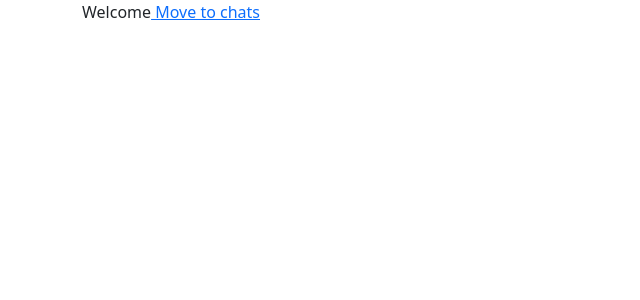
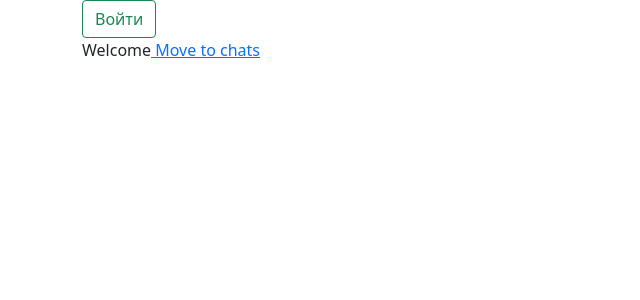
Before and after one commit to SO-Matveev/react-based-messanger, a React (Create React App) app: page / in a window 1280 px wide. Shown: the top 300 px of the page, without its empty margins (0-640 px from the left). Built offline with nearby package versions, Linux system fonts and the light colour scheme; what @googlemaps/react-wrapper would draw is missing.

Commit message:
add authentication (#3)

```diff
--- a/package.json
+++ b/package.json
@@ -3,6 +3,7 @@
   "version": "0.1.0",
   "private": true,
   "dependencies": {
+    "@auth0/auth0-react": "^1.10.2",
     "@googlemaps/react-wrapper": "^1.1.35",
     "@reduxjs/toolkit": "^1.8.3",
     "@testing-library/jest-dom": "^5.16.4",
--- a/src/App.js
+++ b/src/App.js
@@ -4,14 +4,20 @@ import { Container } from "react-bootstrap";
 import Chats from "./routes/Chats";
 import Chat from "./routes/Chat";
 import Main from "./routes/Main";
-
+import { Auth0Provider } from "@auth0/auth0-react";
 import "./App.css";
 import { Wrapper } from "@googlemaps/react-wrapper";
-
+import Auth from "./components/Auth";
 function App() {
   return (
     <Wrapper apiKey="AIzaSyBEWfYnG7bYhE2NUEvCyKs5j_2-a4LGmgE">
+      <Auth0Provider
+        domain="dev-pi626oqr.eu.auth0.com"
+        clientId="O3AeTHBeJm6c3KvHkOiwHn3iCsRUvtaR"
+        redirectUri={window.location.origin}
+      >
         <Container>
+          <Auth />
           <Routes>
             <Route path="/" element={<Main />}></Route>
             <Route path="chats" element={<Chats />}>
@@ -19,6 +25,7 @@ function App() {
             </Route>
           </Routes>
         </Container>
+      </Auth0Provider>
     </Wrapper>
   );
 }
--- /dev/null
+++ b/src/components/Auth.js
@@ -0,0 +1,24 @@
+import { useAuth0 } from "@auth0/auth0-react";
+import { Button } from "react-bootstrap";
+
+function Auth() {
+  const { user, isAuthenticated, loginWithRedirect, logout } = useAuth0();
+  if (isAuthenticated) {
+    return (
+      <div>
+        <span className="me-2">{user.name}</span>
+        <Button variant="outline-danger" onClick={() => logout()}>
+          Выйти
+        </Button>
+      </div>
+    );
+  }
+  return (
+    <div>
+      <Button variant="outline-success" onClick={() => loginWithRedirect()}>
+        Войти
+      </Button>
+    </div>
+  );
+}
+export default Auth;
--- a/src/features/MessageForm.js
+++ b/src/features/MessageForm.js
@@ -30,9 +30,6 @@ function MessageForm({ onSubmit }) {
   return (
     <form onSubmit={handleSubmit(onFormSubmit)}>
       <div className="mb-3">
-        <FormControl type="text" placeholder="Ваше имя" {...register("name")} />
-      </div>
-      <div className="mb-3">
         <FormControl
           as="textarea"
           placeholder="Текст сообщения"
--- a/src/routes/Chat.js
+++ b/src/routes/Chat.js
@@ -2,6 +2,7 @@ import { useEffect, useRef } from "react";
 import { useDispatch, useSelector } from "react-redux";
 import { useParams } from "react-router-dom";
 import styled from "styled-components";
+import { useAuth0 } from "@auth0/auth0-react";
 import {
   getMessages,
   selectMessages,
@@ -15,6 +16,7 @@ import { Button } from "react-bootstrap";
 import MessageForm from "../features/MessageForm";
 
 function Chat() {
+  const { user, isAuthenticated } = useAuth0();
   const { chatId } = useParams();
   const dispatch = useDispatch();
   const messages = useSelector(selectMessages);
@@ -36,15 +38,17 @@ function Chat() {
   //   dispatch(deleteChat(chatId));
   // };
 
-  const handleSubmit = ({ name, text, imageURL, location }) => {
+  const handleSubmit = ({ text, imageURL, location }) => {
+    if (user) {
       const message = {
         chatId,
-      name,
+        name: user.name,
         text,
         imageURL,
         location,
       };
       dispatch(submitMessage(message));
+    }
   };
   return (
     <div>
@@ -63,8 +67,11 @@ function Chat() {
           </div>
         ))}
       </SMessages>
-
+      {isAuthenticated ? (
         <MessageForm onSubmit={handleSubmit} />
+      ) : (
+        <div>Вы не авторизованы</div>
+      )}
     </div>
   );
 }
```
Also changed, not shown: 1 other file (tests, documents, lock files or other folders). Lines whose indentation alone changed are shown as unchanged.
